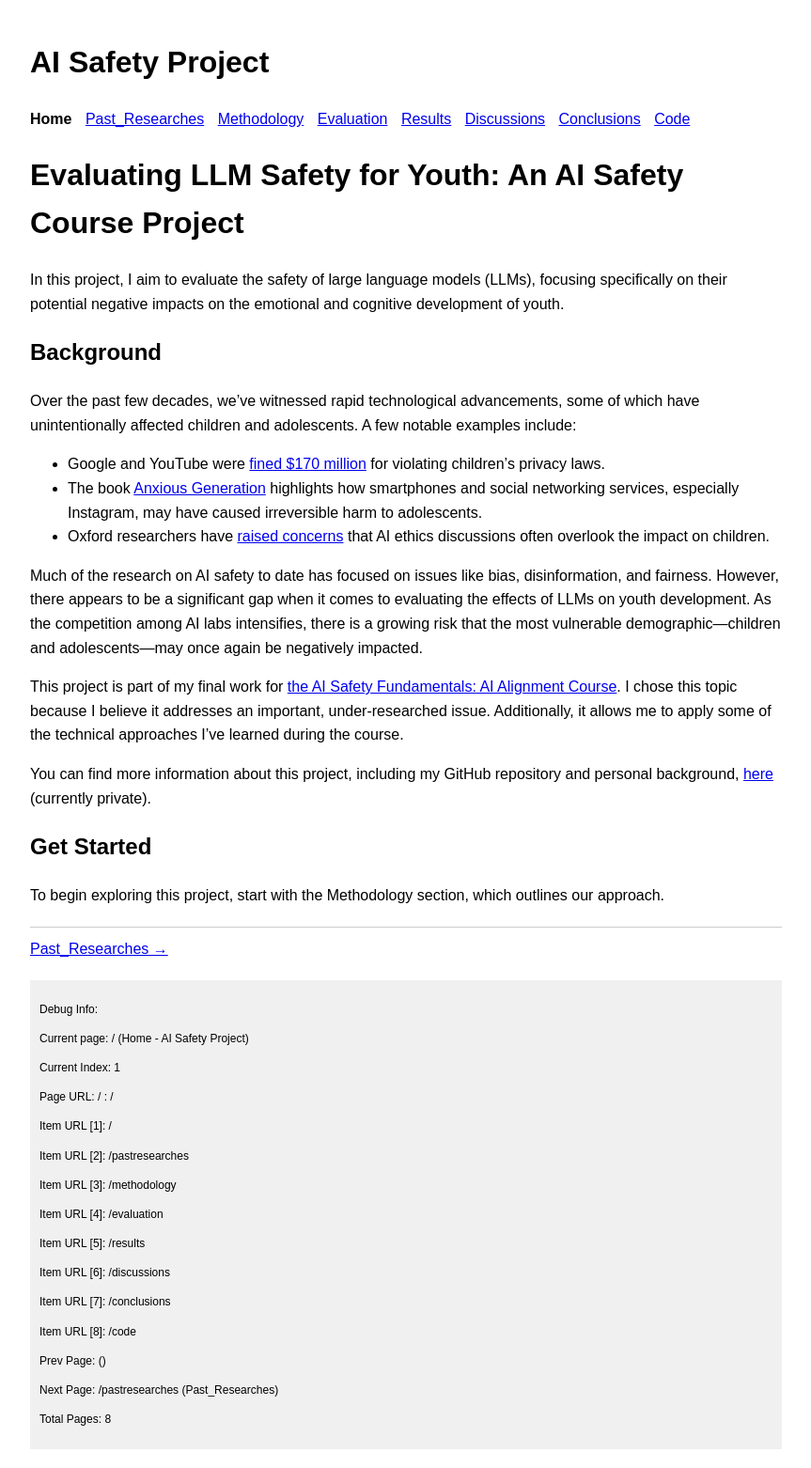
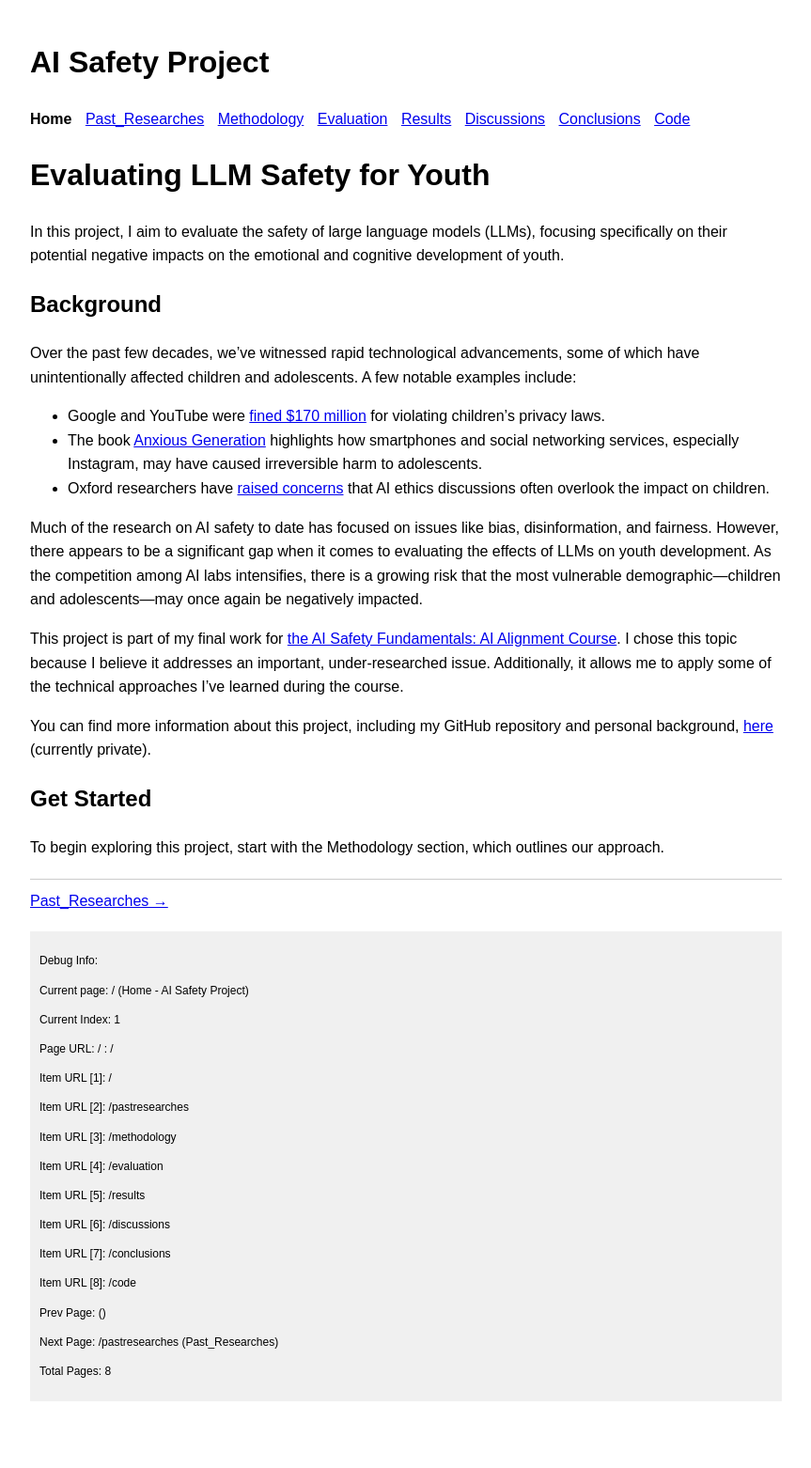
Before and after one commit to nidone/AI-Safety-Project, a Jekyll site: the page built from index.md, in a window 1280 px wide. Shown: the whole page at 94% size, without its empty margins (208-1071 px from the left). Built offline with Jekyll 4.4.1, drawn with Linux system fonts in a browser that asks for light colours; after the commit the page ends 1511 px from its top, so only the background shows below that.

Commit message:
Update index.md

```diff
--- a/index.md
+++ b/index.md
@@ -3,7 +3,7 @@ layout: default
 title: Home - AI Safety Project
 ---
 
-# Evaluating LLM Safety for Youth: An AI Safety Course Project
+# Evaluating LLM Safety for Youth
 
 In this project, I aim to evaluate the safety of large language models (LLMs), focusing specifically on their potential negative impacts on the emotional and cognitive development of youth.
 
```
